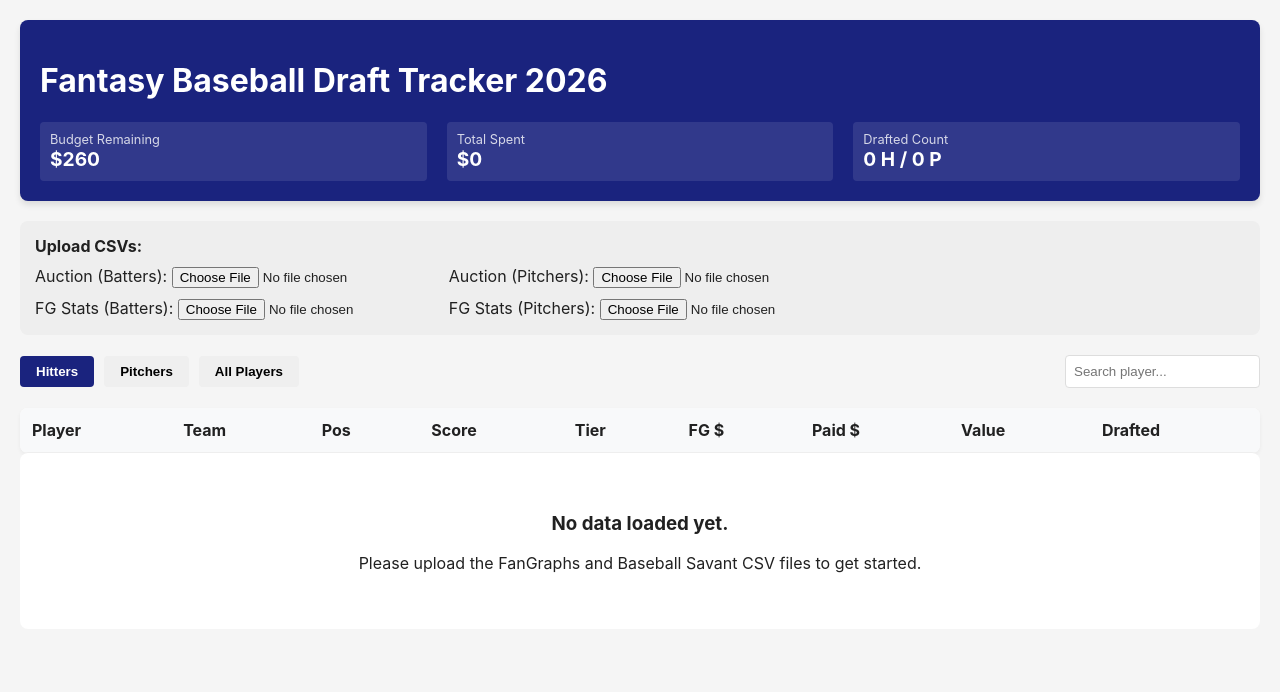
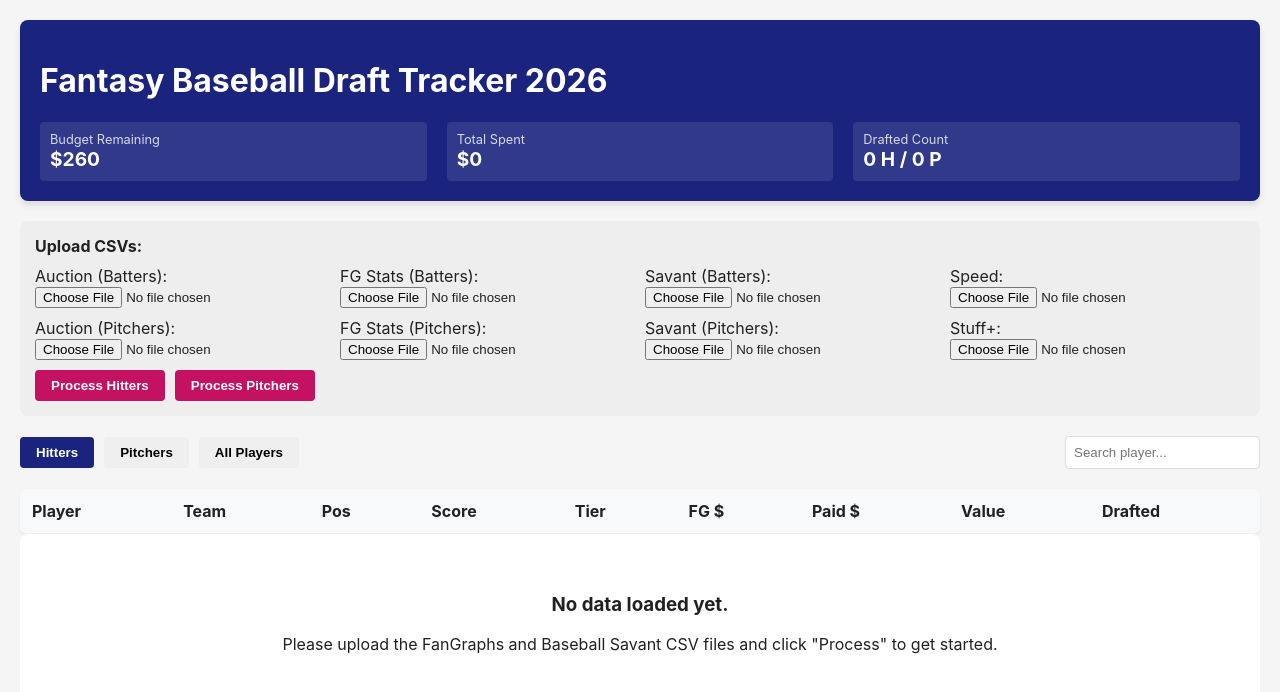
Before and after one commit to willfleischer007/fantasy-baseball-draft-tracker, a React (Vite) app: page / in a window 1280 px wide. Shown: the top 692 px of the page. Built offline with nearby package versions, Linux system fonts and the light colour scheme.

Commit message:
docs: add walkthrough and update task list

```diff
--- a/src/app/Dashboard.tsx
+++ b/src/app/Dashboard.tsx
@@ -2,22 +2,8 @@ import React, { useState } from 'react';
 import PlayerTable from './PlayerTable';
 import { calculateHitterScore } from '../scoring/hitterModel';
 import { calculatePitcherScore } from '../scoring/pitcherModel';
-import {
-  parseCSV,
-  mergeHitterData,
-  mergePitcherData,
-  RawHitterFG,
-  RawHitterSavant,
-  RawSprintSpeed,
-  RawAuction,
-  RawPitcherFG,
-  RawPitcherSavant,
-  RawStuffPlus
-} from '../data_ingestion/csvParser'; // Actually I should export from dataMerging too
-
-// Refactoring imports to be cleaner
+import { parseCSV } from '../data_ingestion/csvParser';
 import * as DataMerging from '../data_ingestion/dataMerging';
-import * as CSVParser from '../data_ingestion/csvParser';
 
 interface Player {
   name: string;
@@ -38,6 +24,17 @@ const Dashboard: React.FC = () => {
   const [searchTerm, setSearchTerm] = useState('');
   const [isLoading, setIsLoading] = useState(false);
 
+  // State for raw data
+  const [rawHitterFG, setRawHitterFG] = useState<DataMerging.RawHitterFG[]>([]);
+  const [rawHitterSavant, setRawHitterSavant] = useState<DataMerging.RawHitterSavant[]>([]);
+  const [rawSprintSpeed, setRawSprintSpeed] = useState<DataMerging.RawSprintSpeed[]>([]);
+  const [rawHitterAuction, setRawHitterAuction] = useState<DataMerging.RawAuction[]>([]);
+
+  const [rawPitcherFG, setRawPitcherFG] = useState<DataMerging.RawPitcherFG[]>([]);
+  const [rawPitcherSavant, setRawPitcherSavant] = useState<DataMerging.RawPitcherSavant[]>([]);
+  const [rawStuffPlus, setRawStuffPlus] = useState<DataMerging.RawStuffPlus[]>([]);
+  const [rawPitcherAuction, setRawPitcherAuction] = useState<DataMerging.RawAuction[]>([]);
+
   const totalSpent = [...hitters, ...pitchers]
     .filter(p => p.isDrafted)
     .reduce((sum, p) => sum + (p.paidValue || 0), 0);
@@ -49,17 +46,73 @@ const Dashboard: React.FC = () => {
     setPitchers(prev => prev.map(p => p.name === name ? { ...p, ...updates } : p));
   };
 
+  const processHitters = () => {
+    if (rawHitterAuction.length && rawHitterFG.length) {
+      const merged = DataMerging.mergeHitterData(rawHitterFG, rawHitterSavant, rawSprintSpeed, rawHitterAuction);
+      const players: Player[] = merged.map(data => ({
+        name: data.name,
+        team: data.team,
+        age: data.age,
+        fgValue: rawHitterAuction.find(a => a.Name === data.name)?.Dollars || 0,
+        isDrafted: false,
+        score: calculateHitterScore(data),
+        stats: {
+          OBP: data.obp,
+          'K%': data.kRate * 100,
+          'BB%': data.bbRate * 100,
+          'HH%': data.hardHitRate * 100,
+          'xwOBA': data.xwOBA,
+        }
+      }));
+      setHitters(players);
+    }
+  };
+
+  const processPitchers = () => {
+    if (rawPitcherAuction.length && rawPitcherFG.length) {
+      const merged = DataMerging.mergePitcherData(rawPitcherFG, rawPitcherSavant, rawStuffPlus, rawPitcherAuction);
+      const players: Player[] = merged.map(data => ({
+        name: data.name,
+        team: data.team,
+        age: data.age,
+        fgValue: rawPitcherAuction.find(a => a.Name === data.name)?.Dollars || 0,
+        isDrafted: false,
+        score: calculatePitcherScore(data),
+        stats: {
+          SIERA: data.siera,
+          'K-BB%': (data.kRate - data.bbRate) * 100,
+          'Pitching+': data.pitchingPlus,
+          'Stuff+': data.stuffPlus,
+          'xERA': data.xERA,
+        }
+      }));
+      setPitchers(players);
+    }
+  };
+
   const handleFileUpload = async (event: React.ChangeEvent<HTMLInputElement>, type: string) => {
     const file = event.target.files?.[0];
     if (!file) return;
 
     setIsLoading(true);
-    const text = await file.text();
-    const data = await CSVParser.parseCSV(text);
+    try {
+      const text = await file.text();
+      const data = await parseCSV<any>(text);
 
-    // In a real app, we'd wait for all files and then merge.
-    // For now, I'll provide a mock process for demonstration if I don't have all files yet.
-    console.log(`Loaded ${type}:`, data);
+      switch (type) {
+        case 'hitter_auction': setRawHitterAuction(data); break;
+        case 'hitter_stats': setRawHitterFG(data); break;
+        case 'hitter_savant': setRawHitterSavant(data); break;
+        case 'hitter_speed': setRawSprintSpeed(data); break;
+        case 'pitcher_auction': setRawPitcherAuction(data); break;
+        case 'pitcher_stats': setRawPitcherFG(data); break;
+        case 'pitcher_savant': setRawPitcherSavant(data); break;
+        case 'pitcher_stuff': setRawStuffPlus(data); break;
+      }
+    } catch (e) {
+      console.error(e);
+      alert('Error parsing CSV');
+    }
     setIsLoading(false);
   };
 
@@ -96,11 +149,19 @@ const Dashboard: React.FC = () => {
       <div className="controls" style={{ background: '#eee', padding: '15px', borderRadius: '8px' }}>
         <div>
           <strong>Upload CSVs:</strong>
-          <div style={{ display: 'grid', gridTemplateColumns: 'repeat(2, 1fr)', gap: '10px', marginTop: '10px' }}>
+          <div style={{ display: 'grid', gridTemplateColumns: 'repeat(4, 1fr)', gap: '10px', marginTop: '10px' }}>
             <label>Auction (Batters): <input type="file" onChange={(e) => handleFileUpload(e, 'hitter_auction')} /></label>
+            <label>FG Stats (Batters): <input type="file" onChange={(e) => handleFileUpload(e, 'hitter_stats')} /></label>
+            <label>Savant (Batters): <input type="file" onChange={(e) => handleFileUpload(e, 'hitter_savant')} /></label>
+            <label>Speed: <input type="file" onChange={(e) => handleFileUpload(e, 'hitter_speed')} /></label>
             <label>Auction (Pitchers): <input type="file" onChange={(e) => handleFileUpload(e, 'pitcher_auction')} /></label>
-            <label>FG Stats (Batters): <input type="file" onChange={(e) => handleFileUpload(e, 'hitter_stats')} /></label>
             <label>FG Stats (Pitchers): <input type="file" onChange={(e) => handleFileUpload(e, 'pitcher_stats')} /></label>
+            <label>Savant (Pitchers): <input type="file" onChange={(e) => handleFileUpload(e, 'pitcher_savant')} /></label>
+            <label>Stuff+: <input type="file" onChange={(e) => handleFileUpload(e, 'pitcher_stuff')} /></label>
+          </div>
+          <div style={{ marginTop: '10px' }}>
+            <button className="btn btn-secondary" onClick={processHitters} disabled={!rawHitterAuction.length || !rawHitterFG.length}>Process Hitters</button>
+            <button className="btn btn-secondary" onClick={processPitchers} disabled={!rawPitcherAuction.length || !rawPitcherFG.length} style={{ marginLeft: '10px' }}>Process Pitchers</button>
           </div>
         </div>
       </div>
@@ -157,10 +218,10 @@ const Dashboard: React.FC = () => {
         />
       )}
 
-      {hitters.length === 0 && !isLoading && (
+      {hitters.length === 0 && pitchers.length === 0 && !isLoading && (
         <div style={{ textAlign: 'center', padding: '40px', background: 'white', borderRadius: '8px' }}>
           <h3>No data loaded yet.</h3>
-          <p>Please upload the FanGraphs and Baseball Savant CSV files to get started.</p>
+          <p>Please upload the FanGraphs and Baseball Savant CSV files and click "Process" to get started.</p>
         </div>
       )}
     </div>
--- a/src/app/PlayerTable.tsx
+++ b/src/app/PlayerTable.tsx
@@ -25,6 +25,48 @@ const PlayerTable: React.FC<PlayerTableProps> = ({ players, onUpdatePlayer, type
     key: 'totalScore',
     direction: 'desc',
   });
+  const [tooltip, setTooltip] = useState<{ visible: boolean; x: number; y: number; content: React.ReactNode }>({
+    visible: false,
+    x: 0,
+    y: 0,
+    content: null,
+  });
+
+  const renderScoreBreakdown = (score: any) => {
+    if (type === 'hitter') {
+      const s = score as HitterScore;
+      return (
+        <div className="tooltip">
+          <strong>{s.total} Total Points</strong>
+          <hr />
+          <div>Plate Discipline: {s.breakdown.plateDiscipline}/28</div>
+          <div>Contact Quality: {s.breakdown.contactQuality}/25</div>
+          <div>On-Base Ability: {s.breakdown.onBaseAbility}/15</div>
+          <div>Contact Rate: {s.breakdown.contactRate}/10</div>
+          <div>Sustainability: {s.breakdown.sustainability}/10</div>
+          <div>Speed Upside: {s.breakdown.speedUpside}/8</div>
+          <div>Age: {s.breakdown.age}/6</div>
+          <div>Playing Time: {s.breakdown.playingTime}/4</div>
+        </div>
+      );
+    } else {
+      const s = score as PitcherScore;
+      return (
+        <div className="tooltip">
+          <strong>{s.total} Total Points</strong>
+          <hr />
+          <div>Control: {s.breakdown.control}/25</div>
+          <div>Strikeout Ability: {s.breakdown.strikeoutAbility}/20</div>
+          <div>Stuff & Command: {s.breakdown.stuffAndCommand}/15</div>
+          <div>Contact Management: {s.breakdown.contactManagement}/12</div>
+          <div>Volume & Durability: {s.breakdown.volumeAndDurability}/12</div>
+          <div>Team & Environment: {s.breakdown.teamAndEnvironment}/10</div>
+          <div>Sustainability: {s.breakdown.sustainability}/6</div>
+          <div>Age & Health: {s.breakdown.ageAndHealth}/4</div>
+        </div>
+      );
+    }
+  };
 
   const sortedPlayers = [...players].sort((a, b) => {
     if (!sortConfig) return 0;
@@ -75,7 +117,21 @@ const PlayerTable: React.FC<PlayerTableProps> = ({ players, onUpdatePlayer, type
               <td>{player.name}</td>
               <td>{player.team}</td>
               {type === 'hitter' && <td>{player.pos}</td>}
-              <td title="Hover for breakdown">{player.score.total}</td>
+              <td
+                className="score-cell"
+                onMouseEnter={(e) => {
+                  const rect = e.currentTarget.getBoundingClientRect();
+                  setTooltip({
+                    visible: true,
+                    x: rect.left + window.scrollX,
+                    y: rect.bottom + window.scrollY,
+                    content: renderScoreBreakdown(player.score)
+                  });
+                }}
+                onMouseLeave={() => setTooltip({ ...tooltip, visible: false })}
+              >
+                {player.score.total}
+              </td>
               <td>
                 <span className={`tier-badge tier-${player.score.tier.replace(' ', '-')}`}>
                   {player.score.tier}
@@ -107,6 +163,18 @@ const PlayerTable: React.FC<PlayerTableProps> = ({ players, onUpdatePlayer, type
           ))}
         </tbody>
       </table>
+      {tooltip.visible && (
+        <div
+          style={{
+            position: 'absolute',
+            left: tooltip.x,
+            top: tooltip.y,
+            pointerEvents: 'none'
+          }}
+        >
+          {tooltip.content}
+        </div>
+      )}
     </div>
   );
 };
--- a/src/index.css
+++ b/src/index.css
@@ -132,6 +132,13 @@ tr:hover {
   border-radius: 4px;
 }
 
+.score-cell {
+  cursor: help;
+  font-weight: bold;
+  color: var(--primary-color);
+  text-decoration: underline dotted;
+}
+
 .drafted {
   opacity: 0.5;
   background: #f9f9f9 !important;
@@ -141,10 +148,23 @@ tr:hover {
   position: absolute;
   background: white;
   border: 1px solid #ddd;
-  padding: 10px;
-  border-radius: 4px;
-  box-shadow: 0 4px 12px rgba(0,0,0,0.15);
-  z-index: 100;
-  max-width: 300px;
-  font-size: 0.85rem;
+  padding: 15px;
+  border-radius: 8px;
+  box-shadow: 0 10px 25px rgba(0,0,0,0.2);
+  z-index: 1000;
+  max-width: 350px;
+  font-size: 0.9rem;
+  line-height: 1.4;
 }
+
+.tooltip hr {
+  margin: 10px 0;
+  border: 0;
+  border-top: 1px solid #eee;
+}
+
+.tooltip strong {
+  display: block;
+  margin-bottom: 5px;
+  font-size: 1.1rem;
+}
```
